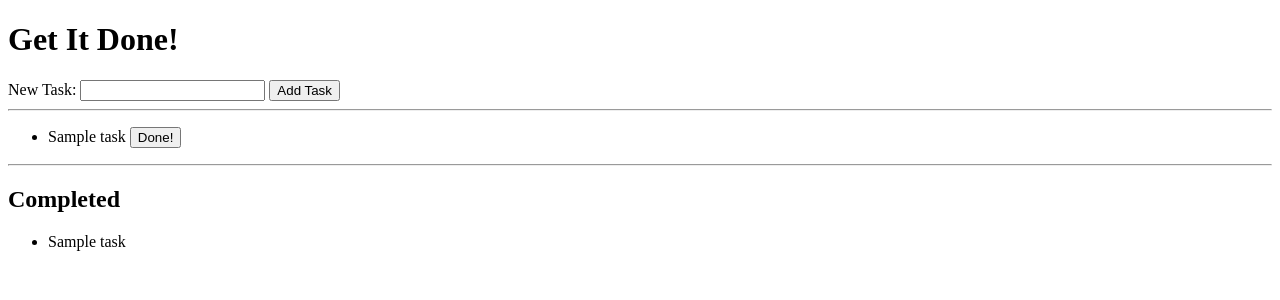
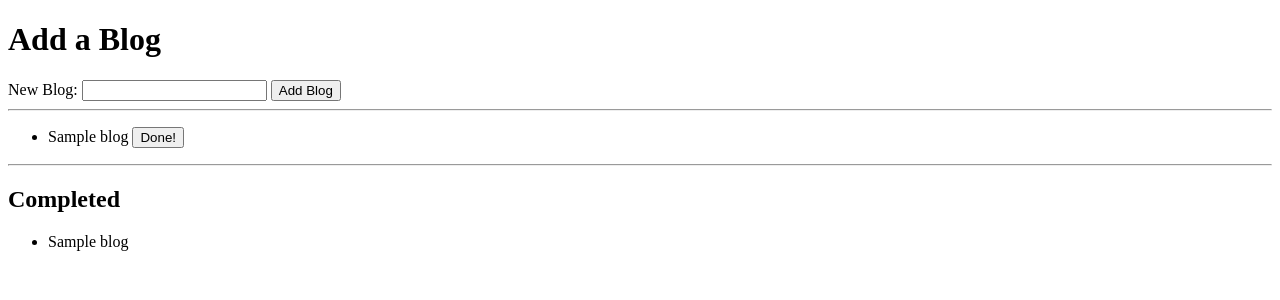
Before and after one commit to PaulSandford/build-a-blog, a Flask app: template templates/blogs.html in a window 1280 px wide. Shown: the top 300 px of the page. Run offline with Flask 2, Linux system fonts and the light colour scheme; tables that the repository leaves empty hold one stand-in row (values such as "Sample post"); the template is opened without the code that fills it: values that come from a table or form of the project are taken from there, most other values are stand-ins (such as "Sample title", 1, 10 or a date in 2020); data that the repository does not hold is empty.

Commit message:
Name conversion

```diff
--- a/main.py
+++ b/main.py
@@ -3,12 +3,12 @@ from flask_sqlalchemy import SQLAlchemy
 
 app = Flask(__name__)
 app.config['DEBUG'] = True
-app.config['SQLALCHEMY_DATABASE_URI'] = 'mysql+pymysql://get-it-done:beproductive@localhost:8889/get-it-done'
+app.config['SQLALCHEMY_DATABASE_URI'] = 'mysql+pymysql://build-a-blog:build-a-blog@localhost:8889/build-a-blog'
 app.config['SQLALCHEMY_ECHO'] = True
 db = SQLAlchemy(app)
 
 
-class Task(db.Model):
+class Blog(db.Model):
 
     id = db.Column(db.Integer, primary_key=True)
     name = db.Column(db.String(120))
@@ -23,24 +23,24 @@ class Task(db.Model):
 def index():
 
     if request.method == 'POST':
-        task_name = request.form['task']
-        new_task = Task(task_name)
-        db.session.add(new_task)
+        blog_name = request.form['blog']
+        new_blog = blog(blog_name)
+        db.session.add(new_blog)
         db.session.commit()
 
-    tasks = Task.query.filter_by(completed=False).all()
-    completed_tasks = Task.query.filter_by(completed=True).all()
-    return render_template('todos.html',title="Get It Done!",
-        tasks=tasks, completed_tasks=completed_tasks)
+    blogs = Blog.query.filter_by(completed=False).all()
+    completed_blogs = Blog.query.filter_by(completed=True).all()
+    return render_template('blogs.html',title="Build-a-Blog",
+        blogs=blogs, completed_blogs=completed_blogs)
 
 
-@app.route('/delete-task', methods=['POST'])
-def delete_task():
+@app.route('/delete-blog', methods=['POST'])
+def delete_blog():
 
-    task_id = int(request.form['task-id'])
-    task = Task.query.get(task_id)
-    task.completed = True
-    db.session.add(task)
+    blog_id = int(request.form['blog-id'])
+    blog = Blog.query.get(blog_id)
+    blog.completed = True
+    db.session.add(blog)
     db.session.commit()
 
     return redirect('/')
--- a/templates/blogs.html
+++ b/templates/blogs.html
@@ -1,26 +1,26 @@
 {% extends "base.html" %}
 
 {% block content %}
-    <h1>Get It Done!</h1>
+    <h1>Add a Blog</h1>
     <form method='post'>
         <label>
-            New Task:
-            <input type="text" name='task' />
+            New Blog:
+            <input type="text" name='blog' />
         </label>
-        <input type="submit" value='Add Task' />
+        <input type="submit" value='Add Blog' />
     </form>
 
     <hr />
 
-    {% if tasks|length == 0 %}
-    <p>No tasks yet</p>
+    {% if blogs|length == 0 %}
+    <p>No blogs yet</p>
     {% else %}
 
         <ul>
-            {% for task in tasks %}
-            <li>{{task.name}}
-                <form method="POST" action="/delete-task" style="display:inline-block;">
-                    <input type="hidden" name="task-id" value="{{task.id}}" />
+            {% for blog in blogs %}
+            <li>{{blog.name}}
+                <form method="POST" action="/delete-blog" style="display:inline-block;">
+                    <input type="hidden" name="blog-id" value="{{blog.id}}" />
                     <input type="submit" value="Done!" />
                 </form>
             </li>
@@ -34,8 +34,8 @@
     <h2>Completed</h2>
 
     <ul>
-        {% for task in completed_tasks %}
-        <li>{{task.name}}</li>
+        {% for blog in completed_blogs %}
+        <li>{{blog.name}}</li>
         {% endfor %}
     </ul>
 
```
